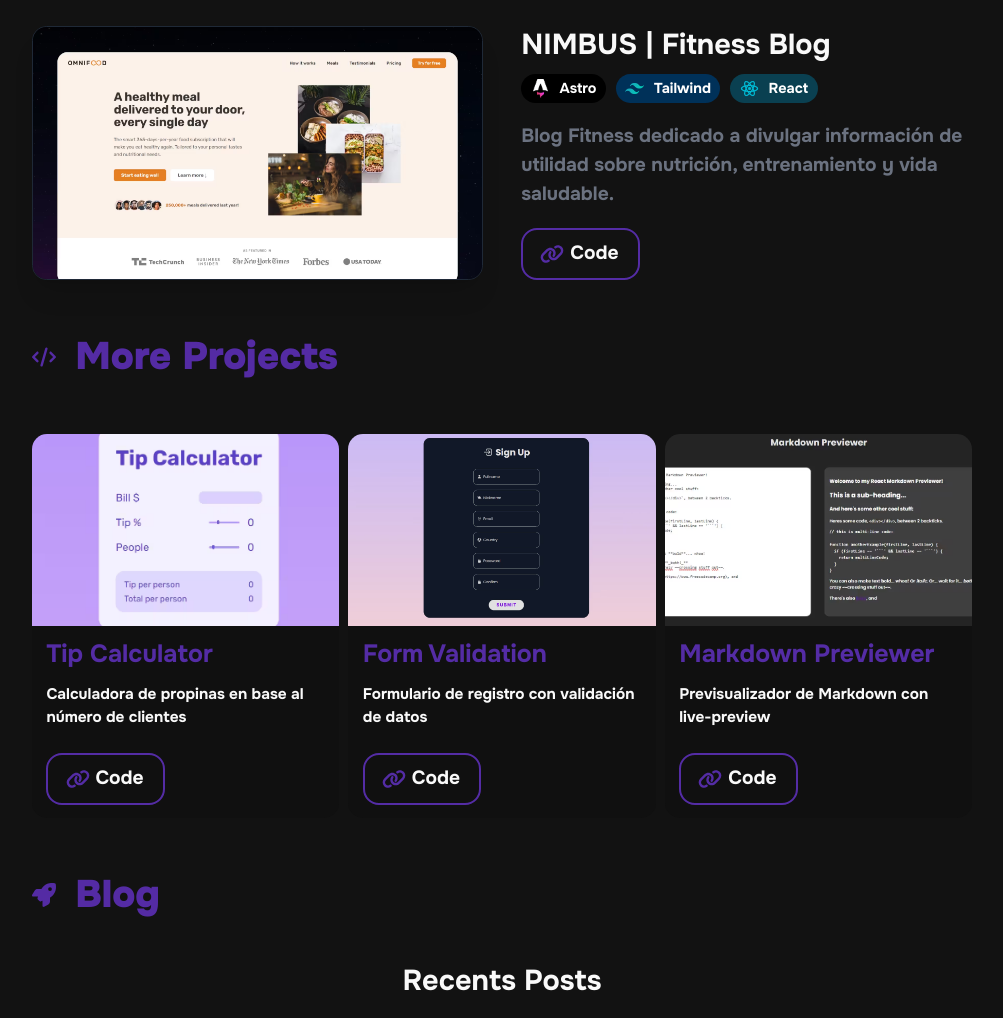
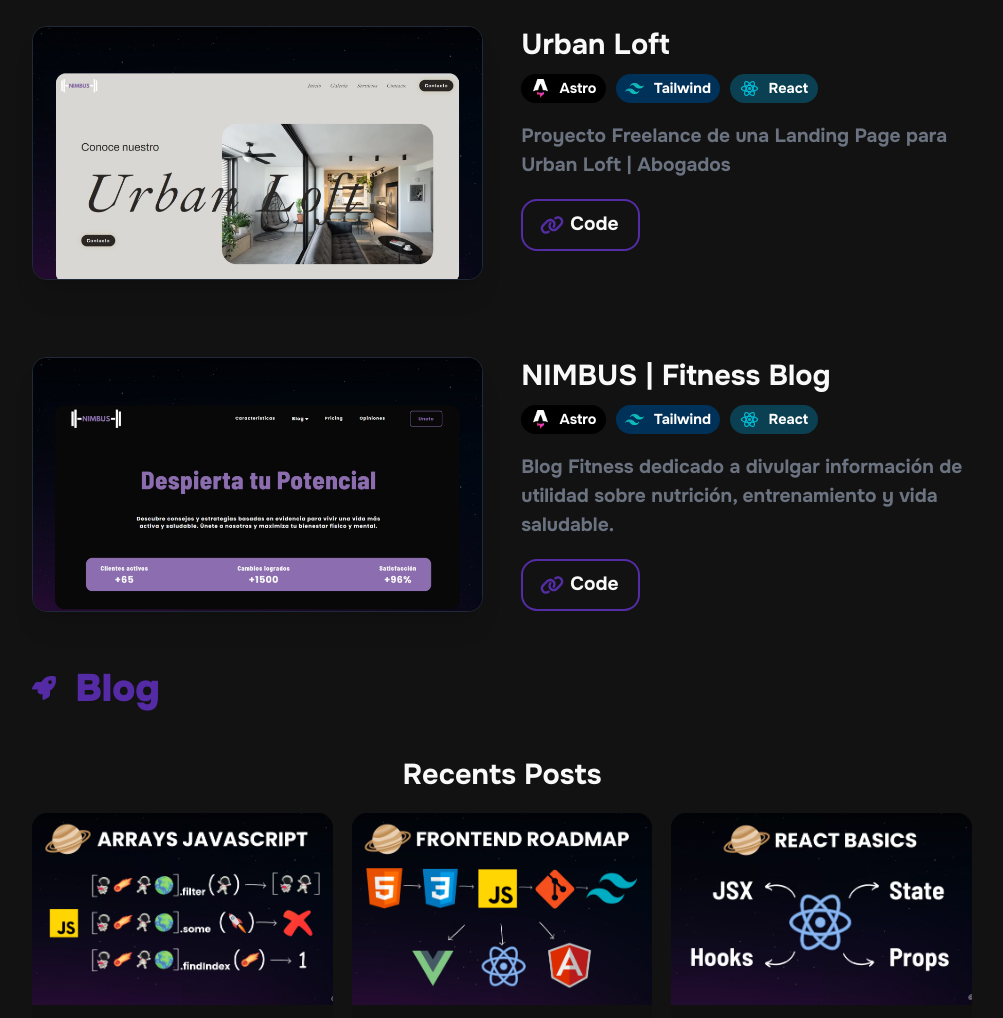
Before and after one commit to FrankmDev/frankm.dev, an Astro site: page / in a window 1280 px wide. Shown: the part 1680-2698 px from the top of the page, without its empty margins (138-1141 px from the left). Built offline with nearby package versions, Linux system fonts and the light colour scheme; Astro itself is replaced by a stand-in of ours.

Commit message:
'newproject'

```diff
--- a/src/components/CVBtn.astro
+++ b/src/components/CVBtn.astro
@@ -1,7 +1,10 @@
----
 ---
 
-<div class="download-btn text-center rounded-lg relative w-24 h-9 bg-main">
+---
+
+<div
+  class="download-btn text-center rounded-lg relative w-24 h-9 bg-main animate-slide-up cursor-pointer"
+>
   <div class="button-wrapper">
     <div class="text flex items-center justify-center top-0 text-xl">CV</div>
     <span class="icon text-white flex items-center justify-center top-full">
--- a/src/components/Projects.astro
+++ b/src/components/Projects.astro
@@ -45,12 +45,22 @@
     tags: [TAGS.ASTRO, TAGS.TAILWIND, TAGS.REACT],
   },
   {
+    title: "Urban Loft",
+    description:
+      "Proyecto Freelance de una Landing Page para Urban Loft | Abogados",
+    link: "https://urban-loft.vercel.app/",
+    github: "https://github.com/FrankmDev/urban-loft",
+    image: "/UrbanLoft.avif",
+    tags: [TAGS.ASTRO, TAGS.TAILWIND, TAGS.REACT],
+  },
+
+  {
     title: "NIMBUS | Fitness Blog",
     description:
       "Blog Fitness dedicado a divulgar información de utilidad sobre nutrición, entrenamiento y vida saludable.",
     link: "https://nimbus-fitness.vercel.app/",
     github: "https://github.com/FrankmDev/nimbus",
-    image: "/Omnifood.avif",
+    image: "/Nimbus.avif",
     tags: [TAGS.ASTRO, TAGS.TAILWIND, TAGS.REACT],
   },
 ];
--- a/src/components/Section.astro
+++ b/src/components/Section.astro
@@ -5,7 +5,7 @@
 <section
   id={id}
   data-section={id}
-  class={`section ${className} mb-6 scroll-m-5 w-full mx-auto container lg:max-w-4xl md:max-w-2xl`}
+  class={`section ${className} mb-6 scroll-m-5 w-full mx-auto container lg:max-w-4xl md:max-w-2xl animate-slide-up`}
 >
   <slot />
 </section>
--- a/src/components/SmallProjects.astro
+++ /dev/null
@@ -1,104 +0,0 @@
----
-import LinkBtn from "../components/LinkBtn.astro";
-
-
-const PROJECTS = [
-  {
-    title: "Tip Calculator",
-    description: "Calculadora de propinas en base al número de clientes",
-    link: "https://tip-calculator-rust-six.vercel.app/",
-    github: "https://github.com/FrankmDev/Tip-Calculator",
-    image:
-      "/TipCalculator.avif",
-  },
-  {
-    title: "Form Validation",
-    description: "Formulario de registro con validación de datos",
-    link: "https://form-validation-seven-psi.vercel.app/",
-    github: "https://github.com/FrankmDev/Form-Validation",
-    image:
-      "/FormValidation.avif",
-  },
-  {
-    title: "Markdown Previewer",
-    description: "Previsualizador de Markdown con live-preview",
-    link: "https://markdown-previewer-7t84qb417-frankmdev.vercel.app/",
-    github: "https://github.com/FrankmDev/Markdown-Previewer",
-    image:
-      "/MarkdownPreviewer.avif",
-  },
-];
----
-
-<div class="container flex justify-between gap-y-16 mt-6">
-  {
-    PROJECTS.map(({ image, title, description, link, github }) => (
-      <div class="card">
-        <a href={link} class="card-link" target='_blank'>
-          <div class="card-img-holder">
-            <img src={image} alt="Blog image" />
-          </div>
-          <div class="flex flex-col gap-5 px-3">
-            <h3 class="blog-title">{title}</h3>
-            <p class="description">{description}</p>
-            <LinkBtn />
-          </div>
-        </a>
-      </div>
-    ))
-  }
-</div>
-
-<style>
-  .card {
-    height: 20rem;
-    width:16rem;
-    background: #101010;
-    border-radius: 15px;
-    overflow: hidden;
-    position: relative;
-    transition: transform 0.3s ease;
-  }
-
-  .card:hover {
-    transform: translateY(-5px);
-  }
-
-  .card-img-holder {
-    width: 100%;
-    height: 50%;
-    position: relative;
-  }
-
-  .card-img-holder img {
-    width: 100%;
-    height: 100%;
-    max-height: 10rem;
-    object-fit: cover;
-  }
-
-  .blog-title {
-    color: var(--main-color);
-    font-size: 1.3rem;
-    margin:.5rem 0;
-  }
-
-  .description {
-    font-size: 0.8rem;
-  }
-
-  @media(width<=1030px){
-    .card{
-      width:13rem;
-    }
-  }
-
-  @media(width<=767px){
-    .container{
-      flex-direction:column;
-    }
-    .card{
-      width:auto;
-    }
-  }
-</style>
--- a/src/pages/index.astro
+++ b/src/pages/index.astro
@@ -12,7 +12,6 @@
 import CVBtn from "../components/CVBtn.astro";
 import Socials from "../components/Socials.astro";
 import Blog from "../components/Blog.astro";
-import SmallProjects from '../components/SmallProjects.astro';
 ---
 
 <Layout title="Frank.dev">
@@ -25,9 +24,10 @@
       class="hero-img"
     />
   </div>
-  <h1 class="text-5xl">Hey, soy Frank!</h1>
+  <h1 class="text-5xl animate-slide-up">Hey, soy Frank!</h1>
   <div class="flex gap-4 items-center justify-center">
-    <span class="bg-white text-main text-xl rounded-md py-1 px-2 m-3 font-black"
+    <span
+      class="bg-white text-main text-xl rounded-md py-1 px-2 m-3 font-black animate-slide-up"
       >Frontend Developer</span
     >
     <CVBtn />
@@ -73,13 +73,6 @@
     </SectionHeader>
     <Projects />
   </Section>
- <Section id="small-projects">
-    <SectionHeader>
-      <ProjectsIcon />
-      <HeadingSecondary text="More Projects" />
-    </SectionHeader>
-    <SmallProjects />
-  </Section>
   <Section id="blog">
     <SectionHeader>
       <BlogIcon />
@@ -89,7 +82,20 @@
   </Section>
 </Layout>
 
-<style>
+<style is:global>
+  @keyframes slide-up {
+    0% {
+      transform: translateY(100%);
+      opacity: 0;
+    }
+    100% {
+      transform: translateY(0%);
+      opacity: 1;
+    }
+  }
+  .animate-slide-up {
+    animation: slide-up 0.75s ease-in-out;
+  }
   @media (670px>=width) {
     h1 {
       font-size: 2.5rem;
--- a/src/styles/global.css
+++ b/src/styles/global.css
@@ -60,7 +60,7 @@
   }
 
   to {
-    transform: translateY(20px);
+    transform: translateY(30px);
   }
 }
 
```
Also changed, not shown: public/Nimbus.avif (added), public/Omnifood.avif (deleted), public/UrbanLoft.avif (added).
